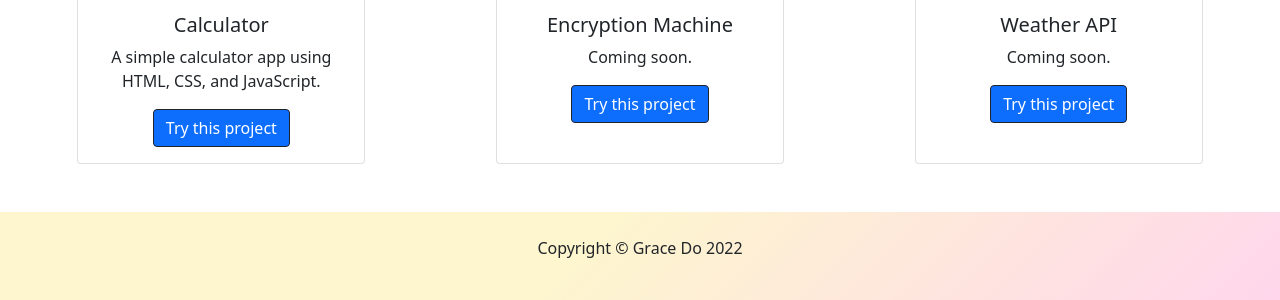
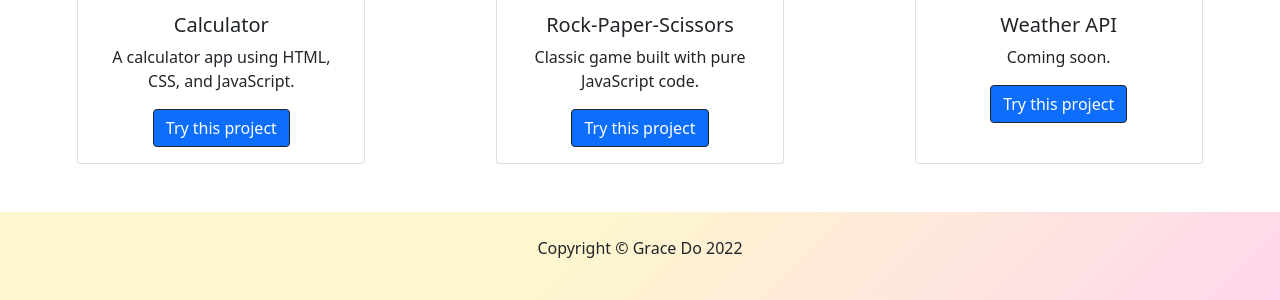
Before and after one commit to grace1501/grace1501.github.io, a plain HTML site: page index.html in a window 1280 px wide. Shown: the part 1846-2146 px from the top of the page. Drawn offline with nearby package versions, Linux system fonts and the light colour scheme.

Commit message:
Update index.html

```diff
--- a/index.html
+++ b/index.html
@@ -153,7 +153,7 @@
               <div class="card-body">
                 <h5 class="card-title">Calculator</h5>
                 <p class="card-text">
-                 A simple calculator app using HTML, CSS, and JavaScript.
+                 A calculator app using HTML, CSS, and JavaScript.
                 </p>
                 <a
                   href="https://grace1501.github.io/simple-calculator/"
@@ -174,12 +174,12 @@
 
               />
               <div class="card-body">
-                <h5 class="card-title">Encryption Machine</h5>
+                <h5 class="card-title">Rock-Paper-Scissors</h5>
                 <p class="card-text">
-                  Coming soon.
+                  Classic game built with pure JavaScript code.
                 </p>
                 <a
-                  href="#"
+                  href="https://grace1501.github.io/rock-paper-scissors/"
                   class="btn btn-dark"
                   style="background-color: #0d6efd;"
                   >Try this project</a
```
